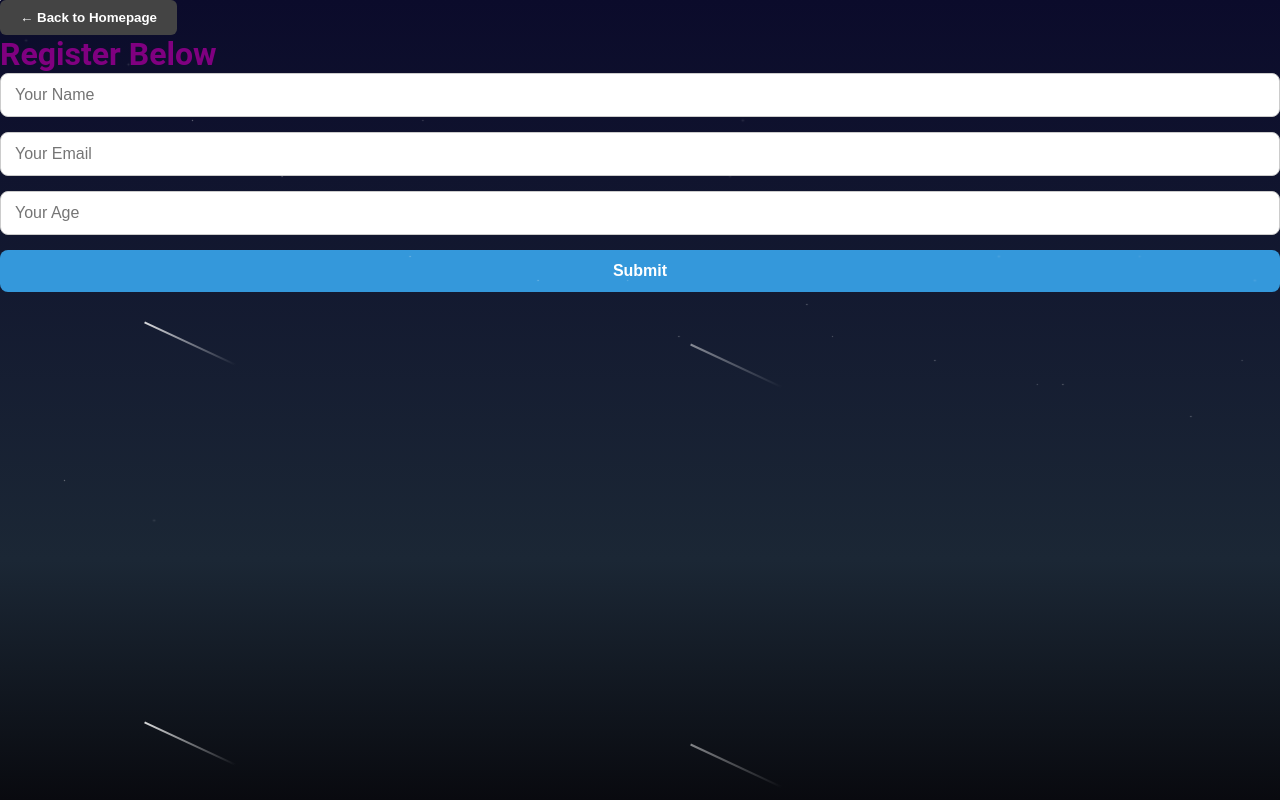
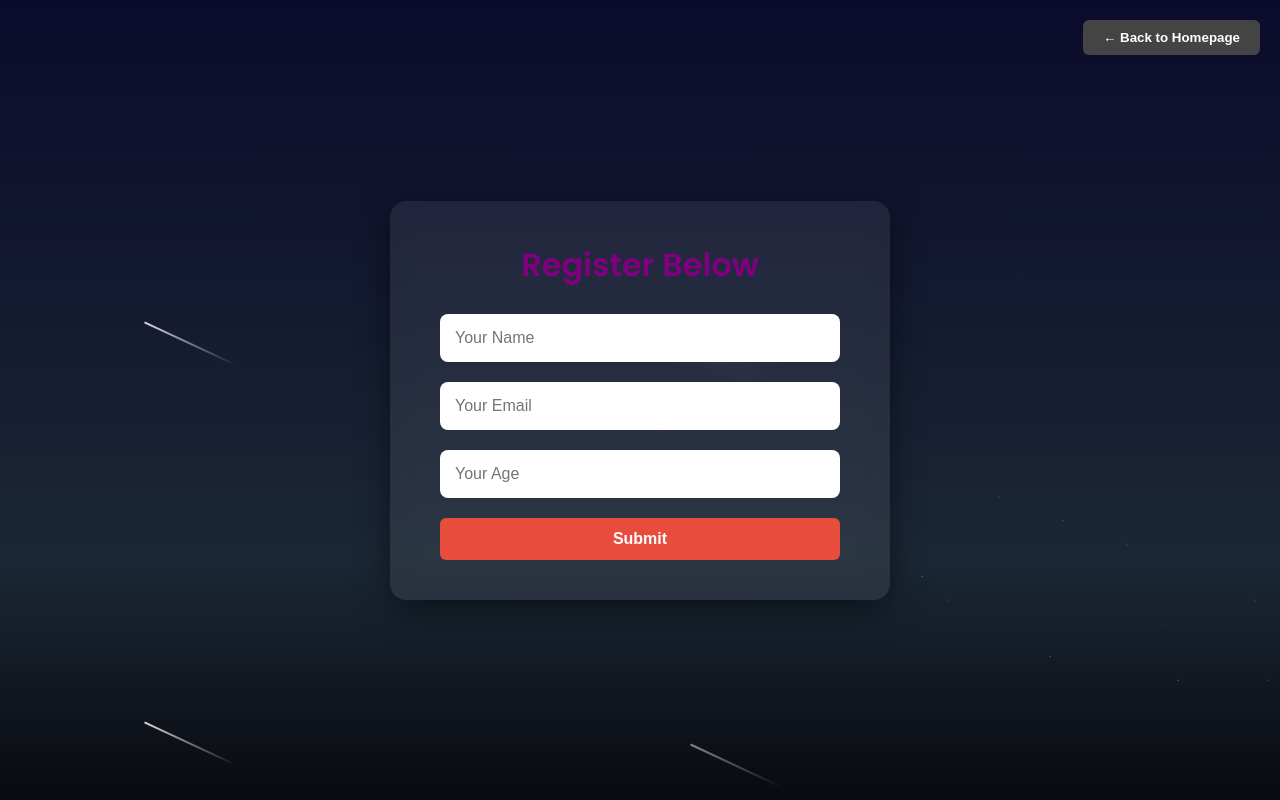
Before and after one commit to Renz-Programmer/Final-Project, a plain HTML site: page registration.html in a window 1280 px wide. Drawn offline with Linux system fonts and the light colour scheme.

Commit message:
Update registration.html

```diff
--- a/registration.html
+++ b/registration.html
@@ -3,11 +3,98 @@
 <head>
   <meta charset="UTF-8" />
   <title>Registration Form</title>
-  <link rel="stylesheet" href="style.css">
+  <link rel="stylesheet" href="style.css" />
   <link href="https://fonts.googleapis.com/css2?family=Poppins:wght@400;600&display=swap" rel="stylesheet">
+
+  <style>
+    body {
+      font-family: 'Poppins', sans-serif;
+      margin: 0;
+      padding: 0;
+      background: linear-gradient(to bottom, #0b0b2b, #1b2735 70%, #090a0f);
+      height: 100vh;
+      overflow: hidden;
+      display: flex;
+      align-items: center;
+      justify-content: center;
+    }
+
+    .stars, .shooting-star {
+      position: absolute;
+      z-index: 0;
+    }
+
+    .form-container {
+      background: rgba(255, 255, 255, 0.07);
+      border-radius: 16px;
+      padding: 40px 50px;
+      width: 100%;
+      max-width: 500px;
+      backdrop-filter: blur(10px);
+      box-shadow: 0 8px 32px rgba(0, 0, 0, 0.5);
+      z-index: 1;
+      text-align: center;
+    }
+
+    .form-container h1 {
+      color: #fff;
+      margin-bottom: 25px;
+    }
+
+    .form-container input {
+      width: 100%;
+      padding: 15px;
+      margin-bottom: 20px;
+      border: none;
+      border-radius: 8px;
+      font-size: 1rem;
+    }
+
+    .form-container button {
+      padding: 12px 20px;
+      background-color: #e74c3c;
+      border: none;
+      color: white;
+      font-weight: bold;
+      border-radius: 6px;
+      font-size: 1rem;
+      cursor: pointer;
+      width: 100%;
+    }
+
+    .form-container button:hover {
+      background-color: #c0392b;
+    }
+
+    .thank-you {
+      color: white;
+      margin-top: 20px;
+    }
+
+    .back-button {
+      position: absolute;
+      top: 20px;
+      right: 20px;
+      z-index: 1;
+    }
+
+    .back-button button {
+      padding: 10px 20px;
+      background-color: #444;
+      color: #fff;
+      border: none;
+      border-radius: 6px;
+      font-weight: bold;
+      cursor: pointer;
+    }
+
+    .back-button button:hover {
+      background-color: #222;
+    }
+  </style>
 </head>
-<body class="register-page page-layout">
 
+<body>
   <div class="stars"></div>
   <div class="shooting-star"></div>
   <div class="shooting-star"></div>
@@ -15,10 +102,11 @@
   <div class="shooting-star"></div>
   <div class="shooting-star"></div>
 
-  <div class="back-button top-right">
+  <div class="back-button">
     <button onclick="location.href='index.html'">← Back to Homepage</button>
   </div>
 
+  <div class="form-container">
     <h1 id="headline">Register Below</h1>
 
     <form id="registerForm">
@@ -29,6 +117,7 @@
     </form>
 
     <div class="thank-you" id="thankYouMessage" style="display:none;"></div>
+  </div>
 
   <script>
     const form = document.getElementById('registerForm');
@@ -58,8 +147,7 @@
         method: 'POST',
         body: formData
       })
-      .then(response => response.text())
-      .then(data => {
+      .then(response => {
         thankYou.innerHTML = `
           🎉 Thank you for registering!<br><br>
           <strong>Name:</strong> ${name}<br>
@@ -96,6 +184,5 @@
       }
     });
   </script>
-
 </body>
 </html>
```
Lines whose indentation alone changed are shown as unchanged.
